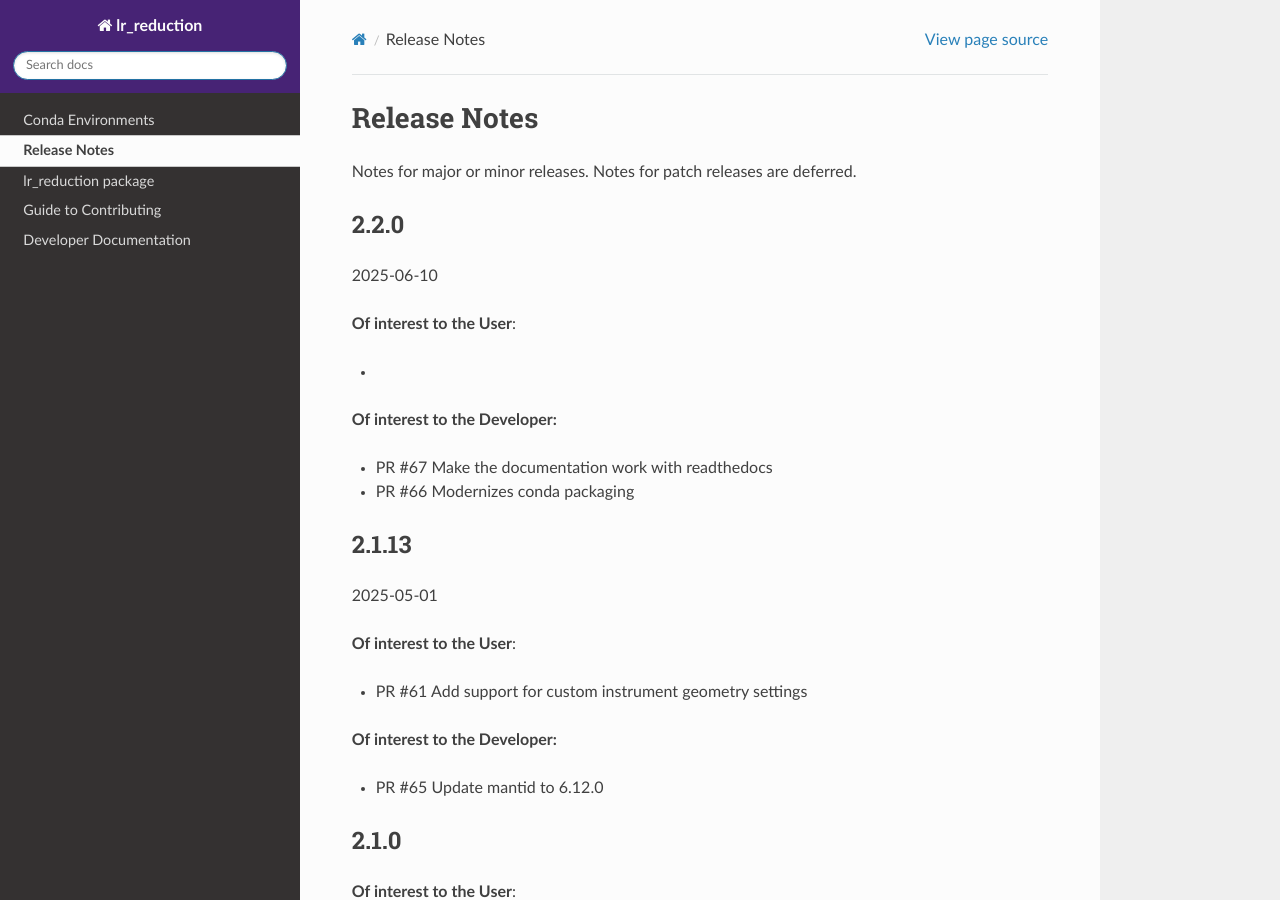
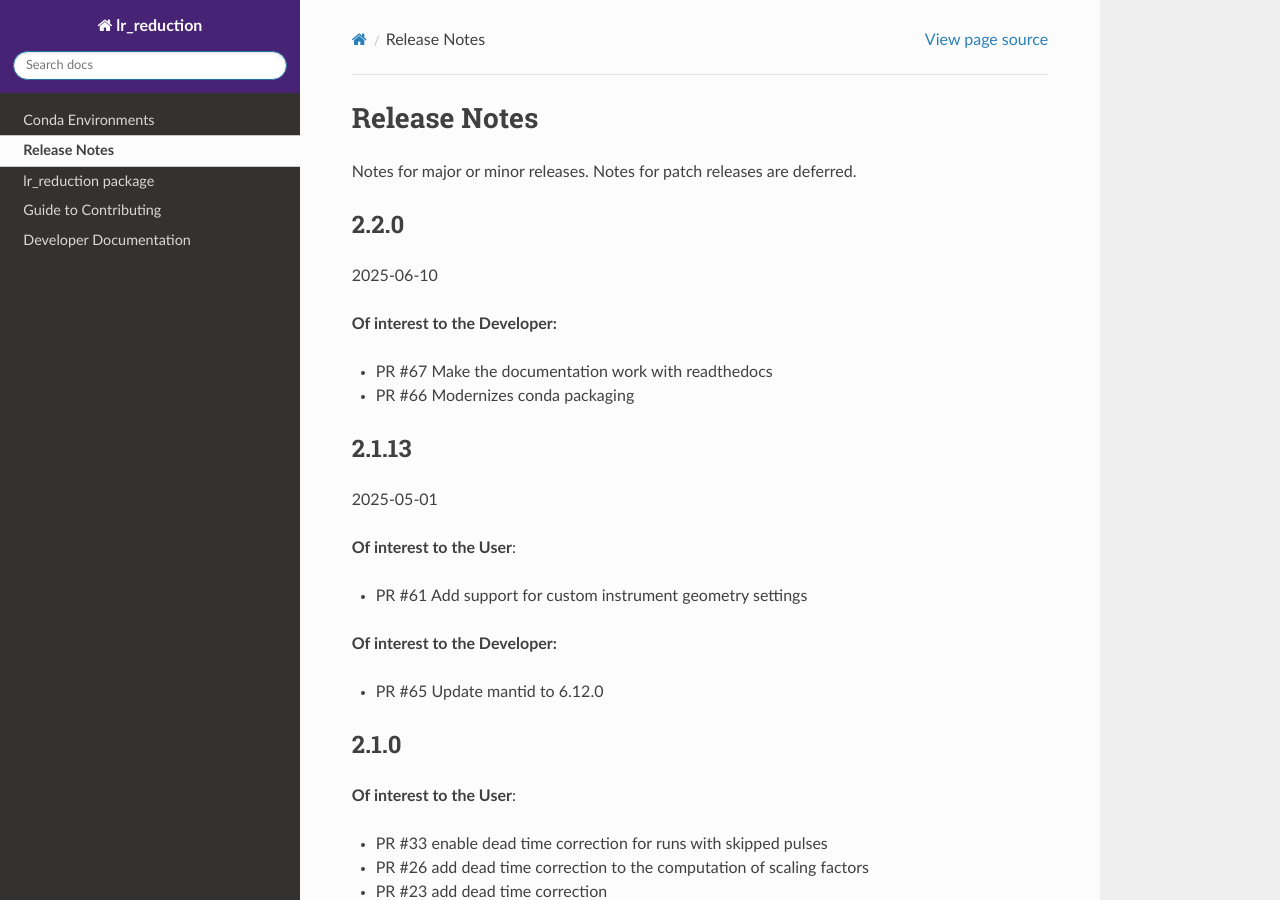
Before and after one commit to neutrons/LiquidsReflectometer, a Sphinx documentation site: the page built from docs/releases.rst, in a window 1280 px wide and 900 px high. Built offline with Sphinx 7.4.7 and the Read the Docs theme 3.1.0, drawn with Linux system fonts in a browser that asks for light colours; the version number is read from the project's files by our own code.

Commit message:
Update release notes for version 2.3.0 and adjust pixi.lock version
Signed-off-by: Jose Borreguero <borreguero@gmail.com>

```diff
--- a/docs/releases.rst
+++ b/docs/releases.rst
@@ -6,11 +6,8 @@
 Notes for major or minor releases. Notes for patch releases are deferred.
 
 ..
-    Release notes are written in reverse chronological order, with the most recent release at the top,
-    using the following format:
-
-    <Next Major or Minor Release>
-    -----------------------------
+    2.3.0
+    -----
     (date of release, format YYYY-MM-DD)
 
     **Of interest to the User**:
@@ -19,21 +16,19 @@
 
     **Of interest to the Developer:**
 
-    - PR #XYZ one-liner description
+    - PR #70 Introduce pixi to the project
+..
 
 
 2.2.0
 ------
 2025-06-10
 
-**Of interest to the User**:
-
--
-
 **Of interest to the Developer:**
 
 - PR #67 Make the documentation work with readthedocs
 - PR #66 Modernizes conda packaging
+
 
 2.1.13
 ------
@@ -46,6 +41,7 @@
 **Of interest to the Developer:**
 
 - PR #65 Update mantid to 6.12.0
+
 
 2.1.0
 -----
```
Also changed, not shown: 1 other file.
